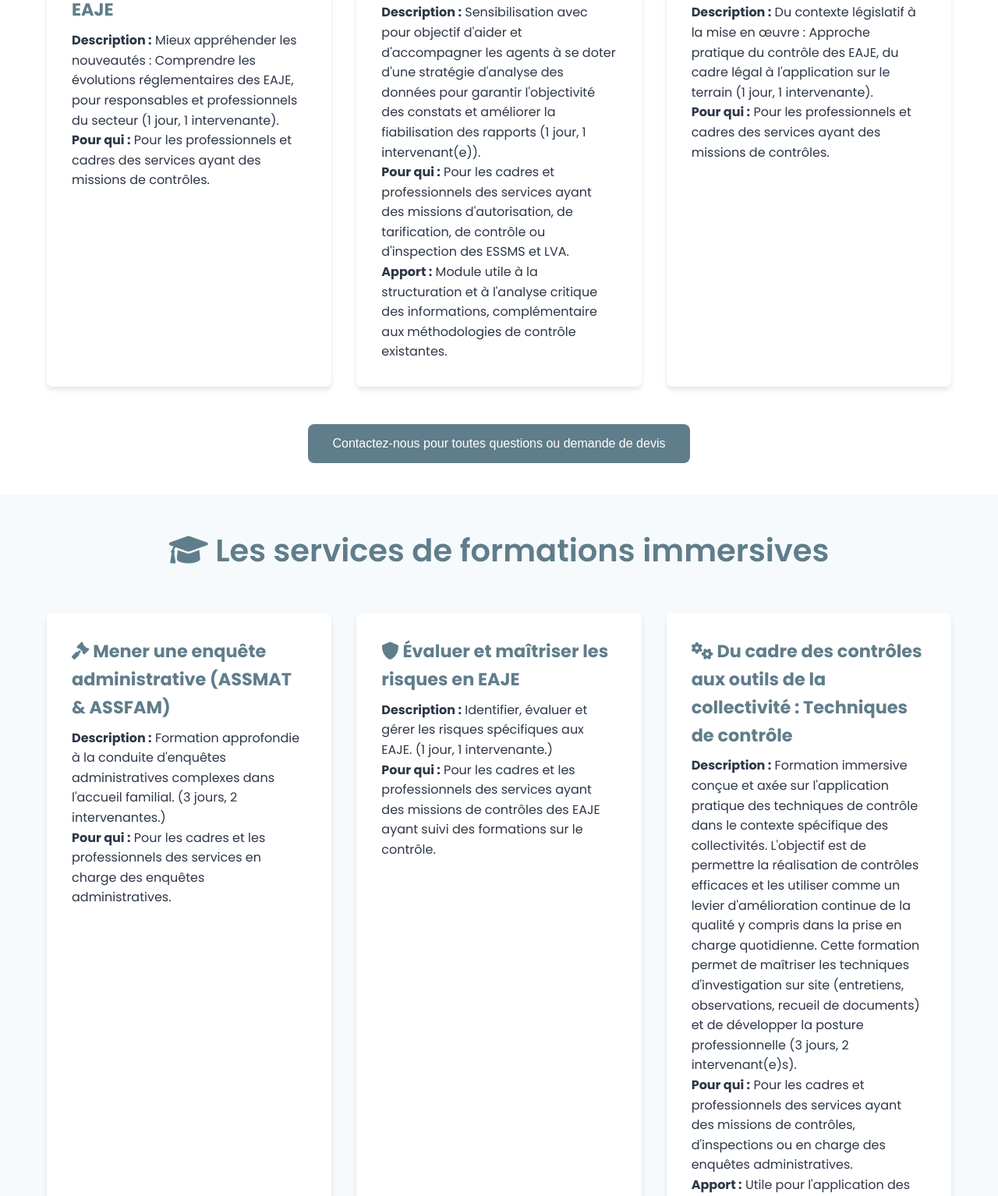
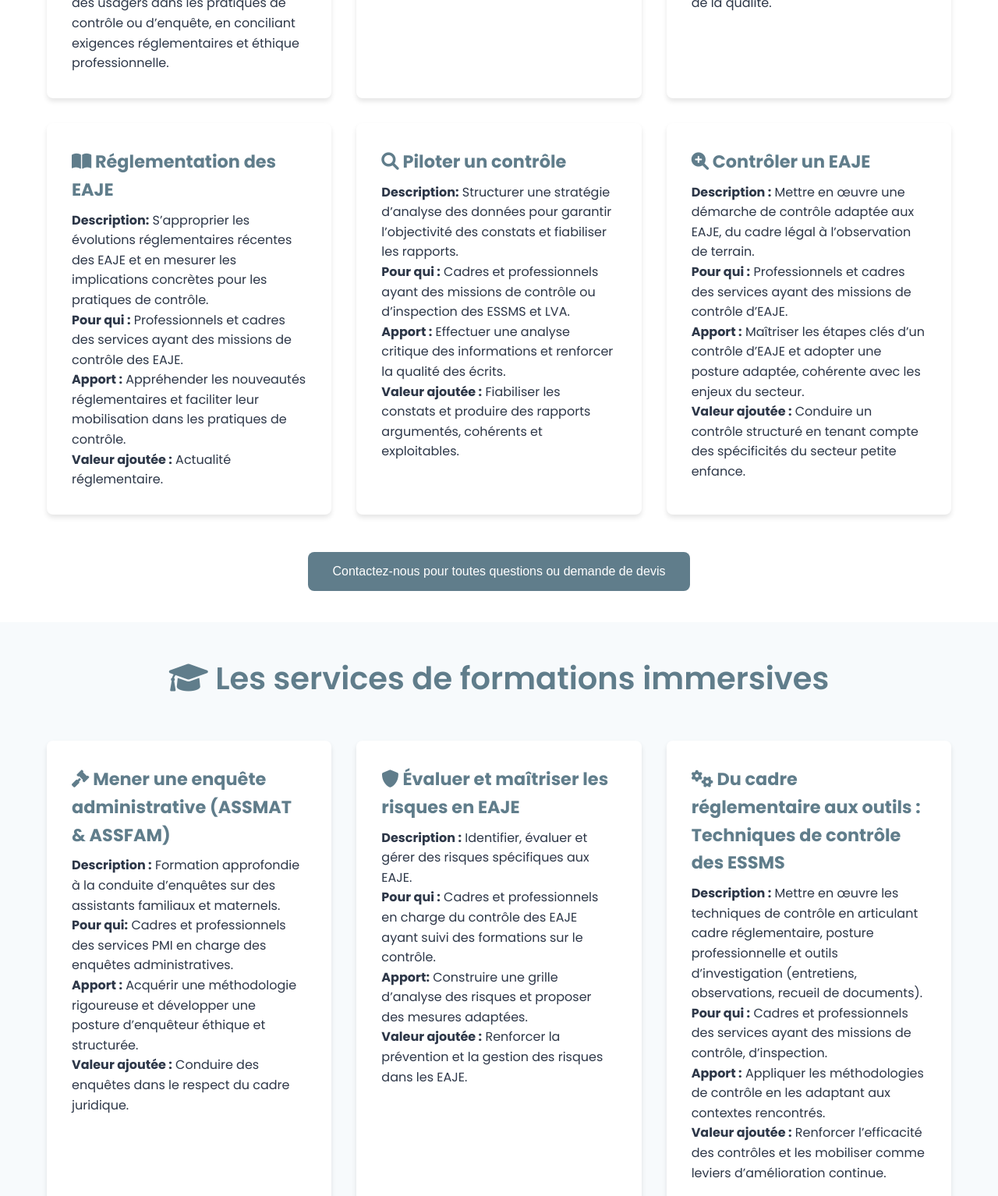
Before and after one commit to MATHRISOMES/risomes-website, a plain HTML site: page nos-solutions.html in a window 1280 px wide. Shown: the part 973-2507 px from the top of the page at 78% size. Drawn offline with Linux system fonts and the light colour scheme.

Commit message:
modification de nos solutions

```diff
--- a/nos-solutions.html
+++ b/nos-solutions.html
@@ -49,39 +49,50 @@
                 <div class="solution-card">
 <h3><i class="fas fa-comments icon"></i> Recueillir la parole des usagers — Entre démarche éthique et réglementation</h3>
 
-                    <p><strong>Description :</strong> Sensibilisation à la réglementation et aux méthodes de recueil de la parole des usagers. (1 jour, 1 intervenante)</p>
-                    <p><strong>Pour qui :</strong> Pour les professionnels des services ayant des missions de contrôles, d'inspections ou en charge des enquêtes administratives et ayant suivi des formations sur le contrôle.</p>
+	                    <p><strong>Description :</strong> Explorer les enjeux éthiques et juridiques liés au recueil de la parole des usagers, en s’appuyant sur des méthodes concrètes et adaptées aux réalités de terrain.</p>
+	                    <p><strong>Pour qui :</strong> Professionnels réalisant des contrôles, inspections ou enquêtes administratives ayant suivi des formations sur le contrôle.</p>
+	                    <p><strong>Apport :</strong> Renforce la capacité à recueillir, analyser et valoriser la parole des usagers dans un cadre sécurisé et respectueux.</p>
+	                    <p><strong>Valeur ajoutée :</strong> Intégrer la parole des usagers dans les pratiques de contrôle ou d’enquête, en conciliant exigences réglementaires et éthique professionnelle.</p>
                 </div>
 
                 <div class="solution-card">
-                    <h3><i class="fas fa-calculator icon"></i> Du document à la décision : lecture stratégique du CPOM, des factures et de l’organisation financière</h3>
-                    <p><strong>Description :</strong> Maîtrise des aspects financiers et du CPOM pour inspecteurs et responsables budgétaires. (1 jour, 1 intervenante).</p>
-                    <p><strong>Pour qui :</strong> Pour les professionnels des services ayant des missions de contrôles, d'inspections.</p>
+<h3><i class="fas fa-calculator icon"></i> Lecture stratégique du CPOM, des factures et de l’organisation financière lors d’un contrôle</h3>
+	                    <p><strong>Description :</strong> Développer une lecture stratégique des documents budgétaires et contractuels dans le cadre d’un contrôle.</p>
+	                    <p><strong>Pour qui :</strong> Professionnels des services ayant des missions de contrôle ou d’inspection.</p>
+	                    <p><strong>Apport:</strong> Développer une lecture stratégique des documents financiers et leur articulation avec les constats de terrain.</p>
+	                    <p><strong>Valeur ajoutée :</strong> Objectiver les constats et mieux comprendre les logiques de pilotage des établissements.</p>
                 </div>
 
                 <div class="solution-card">
 <h3><i class="fas fa-exclamation-triangle icon"></i> Repérer les risques et alertes dans une stratégie qualité (ESSMS & EAJE)</h3>
-                    <p><strong>Description :</strong> Détection des signaux d'alerte et analyse des risques qualité. (1 jour, 2 intervenantes).</p>
-                    <p><strong>Pour qui :</strong> Pour les professionnels et cadres des services ayant des missions de contrôles, d'inspections et ayant suivi des formations sur le contrôle.</p>
+	                    <p><strong>Description :</strong> Identifier les signaux faibles et analyser les risques dans le cadre d’une démarche qualité pour renforcer la vigilance et déclencher des actions.</p>
+	                    <p><strong>Pour qui :</strong> Cadres et professionnels ayant des missions de démarche qualité, d’évaluation des risques ou de contrôle et d’inspection</p>
+	                    <p><strong>Apport :</strong> Identifier les signaux d’alerte et renforcer la vigilance professionnelle.</p>
+	                    <p><strong>Valeur ajoutée :</strong> Structurer une veille active au service du contrôle et de la démarche d’amélioration continue de la qualité.</p>
                 </div>
 
                 <div class="solution-card">
 <h3><i class="fas fa-book-open icon"></i> Réglementation des EAJE</h3>
-                    <p><strong>Description :</strong> Mieux appréhender les nouveautés : Comprendre les évolutions réglementaires des EAJE, pour responsables et professionnels du secteur (1 jour, 1 intervenante).</p>
-                    <p><strong>Pour qui :</strong> Pour les professionnels et cadres des services ayant des missions de contrôles.</p>
+	                    <p><strong>Description:</strong> S’approprier les évolutions réglementaires récentes des EAJE et en mesurer les implications concrètes pour les pratiques de contrôle.</p>
+	                    <p><strong>Pour qui :</strong> Professionnels et cadres des services ayant des missions de contrôle des EAJE.</p>
+	                    <p><strong>Apport :</strong> Appréhender les nouveautés réglementaires et faciliter leur mobilisation dans les pratiques de contrôle.</p>
+	                    <p><strong>Valeur ajoutée :</strong> Actualité réglementaire.</p>
                 </div>
 
                 <div class="solution-card">
 <h3><i class="fas fa-search icon"></i> Piloter un contrôle</h3>
-                    <p><strong>Description :</strong> Sensibilisation avec pour objectif d'aider et d'accompagner les agents à se doter d'une stratégie d'analyse des données pour garantir l'objectivité des constats et améliorer la fiabilisation des rapports (1 jour, 1 intervenant(e)).</p>
-                    <p><strong>Pour qui :</strong> Pour les cadres et professionnels des services ayant des missions d'autorisation, de tarification, de contrôle ou d'inspection des ESSMS et LVA.</p>
-                    <p><strong>Apport :</strong> Module utile à la structuration et à l'analyse critique des informations, complémentaire aux méthodologies de contrôle existantes.</p>
+	                    <p><strong>Description:</strong> Structurer une stratégie d’analyse des données pour garantir l’objectivité des constats et fiabiliser les rapports.</p>
+	                    <p><strong>Pour qui :</strong> Cadres et professionnels ayant des missions de contrôle ou d’inspection des ESSMS et LVA.</p>
+	                    <p><strong>Apport :</strong> Effectuer une analyse critique des informations et renforcer la qualité des écrits.</p>
+	                    <p><strong>Valeur ajoutée :</strong> Fiabiliser les constats et produire des rapports argumentés, cohérents et exploitables.</p>
                 </div>
 
                 <div class="solution-card">
 <h3><i class="fas fa-search-plus icon"></i> Contrôler un EAJE</h3>
-                    <p><strong>Description :</strong> Du contexte législatif à la mise en œuvre : Approche pratique du contrôle des EAJE, du cadre légal à l'application sur le terrain (1 jour, 1 intervenante).</p>
-                    <p><strong>Pour qui :</strong> Pour les professionnels et cadres des services ayant des missions de contrôles.</p>
+	                    <p><strong>Description :</strong> Mettre en œuvre une démarche de contrôle adaptée aux EAJE, du cadre légal à l’observation de terrain.</p>
+	                    <p><strong>Pour qui :</strong> Professionnels et cadres des services ayant des missions de contrôle d’EAJE.</p>
+	                    <p><strong>Apport :</strong> Maîtriser les étapes clés d’un contrôle d’EAJE et adopter une posture adaptée, cohérente avec les enjeux du secteur.</p>
+	                    <p><strong>Valeur ajoutée :</strong> Conduire un contrôle structuré en tenant compte des spécificités du secteur petite enfance.</p>
                 </div>
             </div>
             <div class="cta-section">
@@ -97,45 +108,66 @@
             <div class="solutions-grid">
                 <div class="solution-card">
 <h3><i class="fas fa-gavel icon"></i> Mener une enquête administrative (ASSMAT & ASSFAM)</h3>
-                    <p><strong>Description :</strong> Formation approfondie à la conduite d'enquêtes administratives complexes dans l'accueil familial. (3 jours, 2 intervenantes.)</p>
-                    <p><strong>Pour qui :</strong> Pour les cadres et les professionnels des services en charge des enquêtes administratives.</p>
+	                    <p><strong>Description :</strong> Formation approfondie à la conduite d’enquêtes sur des assistants familiaux et maternels.</p>
+	                    <p><strong>Pour qui:</strong> Cadres et professionnels des services PMI en charge des enquêtes administratives.</p>
+	                    <p><strong>Apport :</strong> Acquérir une méthodologie rigoureuse et développer une posture d’enquêteur éthique et structurée.</p>
+	                    <p><strong>Valeur ajoutée :</strong> Conduire des enquêtes dans le respect du cadre juridique.</p>
                 </div>
 
                 <div class="solution-card">
 <h3><i class="fas fa-shield-alt icon"></i> Évaluer et maîtriser les risques en EAJE</h3>
-                    <p><strong>Description :</strong> Identifier, évaluer et gérer les risques spécifiques aux EAJE. (1 jour, 1 intervenante.)</p>
-                    <p><strong>Pour qui :</strong> Pour les cadres et les professionnels des services ayant des missions de contrôles des EAJE ayant suivi des formations sur le contrôle.</p>
+	                    <p><strong>Description :</strong> Identifier, évaluer et gérer des risques spécifiques aux EAJE.</p>
+	                    <p><strong>Pour qui :</strong> Cadres et professionnels en charge du contrôle des EAJE ayant suivi des formations sur le contrôle.</p>
+	                    <p><strong>Apport:</strong> Construire une grille d’analyse des risques et proposer des mesures adaptées.</p>
+	                    <p><strong>Valeur ajoutée :</strong> Renforcer la prévention et la gestion des risques dans les EAJE.</p>
                 </div>
 
                 <div class="solution-card">
-                    <h3><i class="fas fa-cogs icon"></i> Du cadre des contrôles aux outils de la collectivité : Techniques de contrôle</h3>
-                    <p><strong>Description :</strong> Formation immersive conçue et axée sur l'application pratique des techniques de contrôle dans le contexte spécifique des collectivités. L'objectif est de permettre la réalisation de contrôles efficaces et les utiliser comme un levier d'amélioration continue de la qualité y compris dans la prise en charge quotidienne. Cette formation permet de maîtriser les techniques d'investigation sur site (entretiens, observations, recueil de documents) et de développer la posture professionnelle (3 jours, 2 intervenant(e)s).</p>
-                    <p><strong>Pour qui :</strong> Pour les cadres et professionnels des services ayant des missions de contrôles, d'inspections ou en charge des enquêtes administratives.</p>
-                    <p><strong>Apport :</strong> Utile pour l'application des méthodologies standardisées et adaptées aux réalités des collectivités.</p>
+<h3><i class="fas fa-cogs icon"></i> Du cadre réglementaire aux outils : Techniques de contrôle des ESSMS</h3>
+	                    <p><strong>Description :</strong> Mettre en œuvre les techniques de contrôle en articulant cadre réglementaire, posture professionnelle et outils d’investigation (entretiens, observations, recueil de documents).</p>
+	                    <p><strong>Pour qui :</strong> Cadres et professionnels des services ayant des missions de contrôle, d’inspection.</p>
+	                    <p><strong>Apport :</strong> Appliquer les méthodologies de contrôle en les adaptant aux contextes rencontrés.</p>
+	                    <p><strong>Valeur ajoutée :</strong> Renforcer l’efficacité des contrôles et les mobiliser comme leviers d’amélioration continue.</p>
                 </div>
 
                 <div class="solution-card">
-                    <h3><i class="fas fa-bolt icon"></i> Déclenchement d'un contrôle en urgence (ESSMS & EAJE)</h3>
-                    <p><strong>Description :</strong> Spécialisation pour la mise en œuvre rapide d'un contrôle en situation d'urgence. (1 jour, 1 intervenante)</p>
-                    <p><strong>Pour qui :</strong> Pour les cadres et les professionnels des services ayant des missions de contrôles, d'inspections ou en charge des enquêtes administratives et ayant des formations sur le contrôle.</p>
+<h3><i class="fas fa-bolt icon"></i> Du signal à l’action : déclencher un contrôle en urgence (ESSMS & EAJE)</h3>
+	                    <p><strong>Description :</strong> Accompagner à la mise en œuvre rapide d’un contrôle en situation d’urgence, à partir de l’identification et du croisement de signaux d’alerte (ESSMS & EAJE).</p>
+	                    <p><strong>Pour qui :</strong> Cadres et professionnels en responsabilité du déclenchement d’un contrôle.</p>
+	                    <p><strong>Apport :</strong> S’approprier les étapes clés d’un contrôle en urgence, dans un cadre sécurisé et réactif.</p>
+	                    <p><strong>Valeur ajoutée :</strong> Structurer une réponse rapide et cohérente face à une situation critique</p>
                 </div>
 
                 <div class="solution-card">
-                    <h3><i class="fas fa-history icon"></i> Réaliser un RETEX & soutenir les pratiques (contrôle/enquêtes)</h3>
-                    <p><strong>Description :</strong> Accompagnement à la réalisation de retours d'expérience et à l'amélioration des pratiques de contrôle/enquête. (1 jour, 2 intervenantes)</p>
-                    <p><strong>Pour qui :</strong> Pour les cadres et les professionnels des services ayant des missions de contrôles, d'inspections ou en charge des enquêtes administratives et ayant réalisé des actions de contrôles ou d'enquêtes.</p>
+<h3><i class="fas fa-history icon"></i> Structurer un RETEX & soutenir les pratiques (contrôle/enquêtes)</h3>
+	                    <p><strong>Description :</strong> Animation d’une journée de retour d’expérience (RETEX) en se basant sur les contrôles ou enquêtes réalisées par les participants. Dans un cadre méthodologique, formalisé et confidentiel, cette intervention permet d’analyser collectivement les pratiques, d’identifier les marges de progrès et de consolider les acquis professionnels.</p>
+	                    <p><strong>Pour qui :</strong> Équipes ou services ayant conduit des contrôles ou enquêtes et souhaitant capitaliser sur leur expérience et renforcer leurs pratiques.</p>
+	                    <p><strong>Apport :</strong> Analyser la pratique et identifier les leviers d’amélioration.</p>
+	                    <p><strong>Valeur ajoutée :</strong> Transformer l’expérience terrain en ressource collective, renforcer la cohérence des pratiques et soutenir une dynamique d’amélioration continue.</p>
                 </div>
 
                 <div class="solution-card">
-                    <h3><i class="fas fa-clipboard-list icon"></i> Accompagnement méthodologique autorisation & contrôle EAJE</h3>
-                    <p><strong>Description :</strong> Accompagnement sur la méthodologie en matière d'autorisation & contrôle des EAJE niveau adaptation sur 2 à 3 jours. (2 à 3 jours, 2 intervenantes)</p>
-                    <p><strong>Pour qui :</strong> Pour les cadres et les professionnels des services ayant des missions de contrôles, d'inspections ou en charge des enquêtes administratives.</p>
+<h3><i class="fas fa-clipboard-list icon"></i> Contrôle des EAJE : structurer une méthodologie adaptée</h3>
+	                    <p><strong>Description :</strong> Mettre en œuvre les techniques de contrôle en articulant cadre réglementaire, posture professionnelle et outils d’investigation (entretiens, observations, recueil de documents).</p>
+	                    <p><strong>Pour qui :</strong> Cadres et professionnels en charge du contrôle des EAJE.</p>
+	                    <p><strong>Apport :</strong> Se doter d’une méthodologie de contrôle des EAJE, en lien avec les nouvelles exigences réglementaires.</p>
+	                    <p><strong>Valeur ajoutée :</strong> Permet d’adapter les pratiques aux réalités locales et de sécuriser les décisions prises dans le cadre des missions d’autorisation et de contrôle.</p>
                 </div>
 
                 <div class="solution-card">
-                    <h3><i class="fas fa-chart-line icon"></i> Stratégie de contrôle - Gestion des événements indésirables graves (ESSMS)</h3>
-                    <p><strong>Description :</strong> Gestion des événements indésirables graves en ESSMS, pour responsables et acteurs de la gestion des risques. (2 jours, 2 intervenantes)</p>
-                    <p><strong>Pour qui :</strong> Pour les cadres et les professionnels des services ayant des missions de contrôles, d'inspections ou en charge des enquêtes administratives et ayant suivi nos actions de formations.</p>
+<h3><i class="fas fa-chart-line icon"></i> Stratégie de contrôle – Gérer les événements indésirables graves (ESSMS)</h3>
+		                    <p><strong>Description :</strong> Effectuer une gestion des événements indésirables graves (EIG) en ESSMS et évaluer leurs risques afin de définir une stratégie de contrôle.</p>
+		                    <p><strong>Pour qui :</strong> Responsables et professionnels impliqués dans la gestion des risques et le pilotage des contrôles des ESSMS.</p>
+		                    <p><strong>Apport :</strong> Comprendre les enjeux liés aux événements indésirables graves et structurer une stratégie de contrôle adaptée.</p>
+		                    <p><strong>Valeur ajoutée :</strong> Outiller les responsables pour analyser, documenter et prévenir les événements graves.</p>
+	                </div>
+
+	                <div class="solution-card">
+	                    <h3><i class="fas fa-lightbulb icon"></i> Penser les suites d’un contrôle</h3>
+	                    <p><strong>Description :</strong> Accompagner les équipes dans l’analyse des constats et la définition d’un plan d’action post-contrôle. L’objectif est de transformer les recommandations en leviers d’amélioration continue et de sécuriser la mise en œuvre des suites données au contrôle.</p>
+	                    <p><strong>Pour qui :</strong> Cadres et professionnels en charge du suivi des contrôles et de la mise en œuvre des plans d’action.</p>
+	                    <p><strong>Apport :</strong> Maîtriser la méthodologie de construction d’un plan d’action post-contrôle et de son suivi.</p>
+	                    <p><strong>Valeur ajoutée :</strong> Sécuriser la mise en œuvre des suites données au contrôle et transformer les constats en leviers d’amélioration continue.</p>
 	                </div>
             </div>
             <div class="cta-section">
```
Lines whose indentation alone changed are shown as unchanged.
